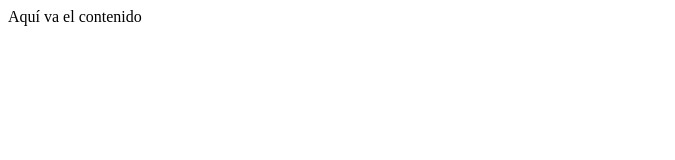
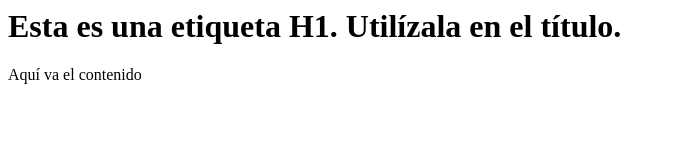
Before and after one commit to Elda29/nueva-funcionalidad, a plain HTML site: page index.html in a window 1280 px wide. Shown: the whole page, without its empty margins (0-675 px from the left). Drawn offline with Linux system fonts and the light colour scheme.

Commit message:
Cambios en la rama develop

```diff
--- a/index.html
+++ b/index.html
@@ -2,6 +2,7 @@
 	<head>
 		<title>Mi página de ejemplo</title>
 	</head>
+	<h1>Esta es una etiqueta H1. Utilízala en el título.</h1>
 	<body>
 	Aquí va el contenido
 	</body>
```
Also changed, not shown: 1 other file.
